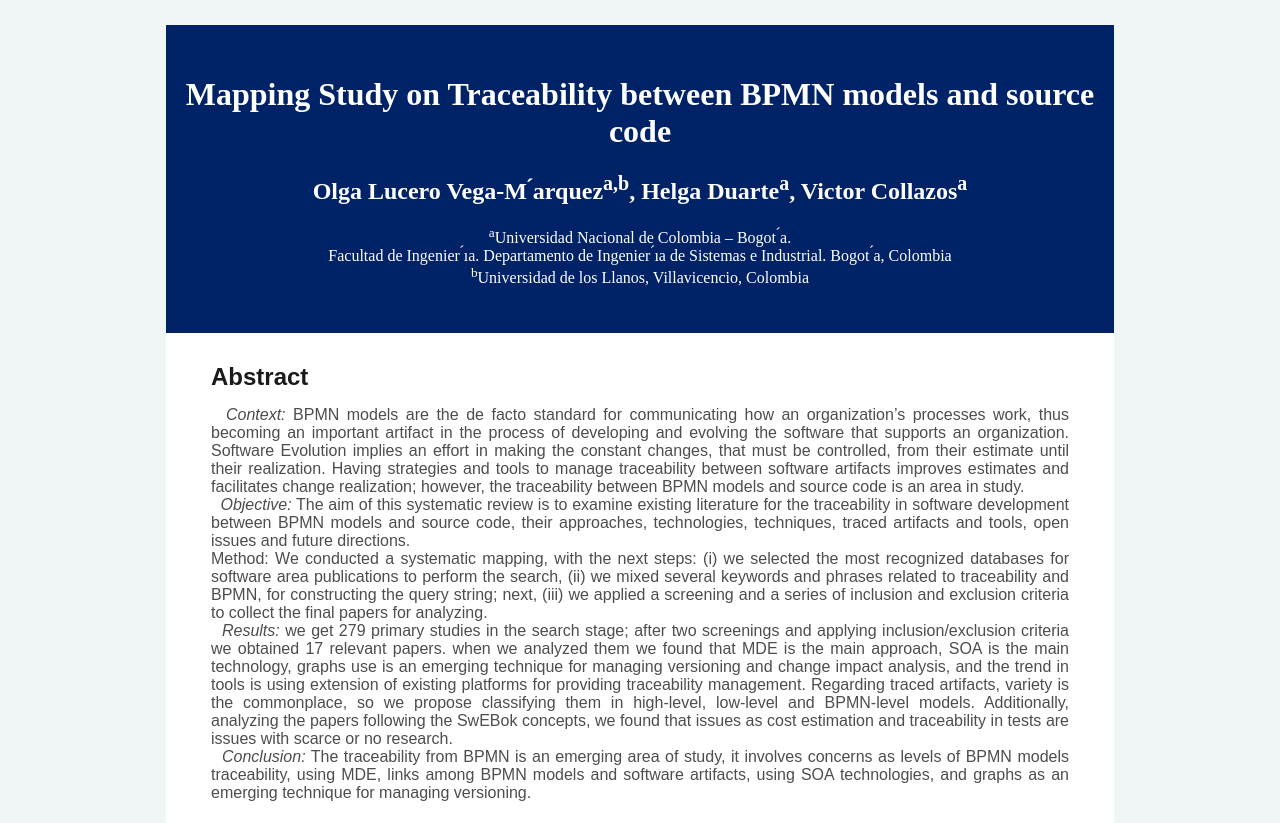
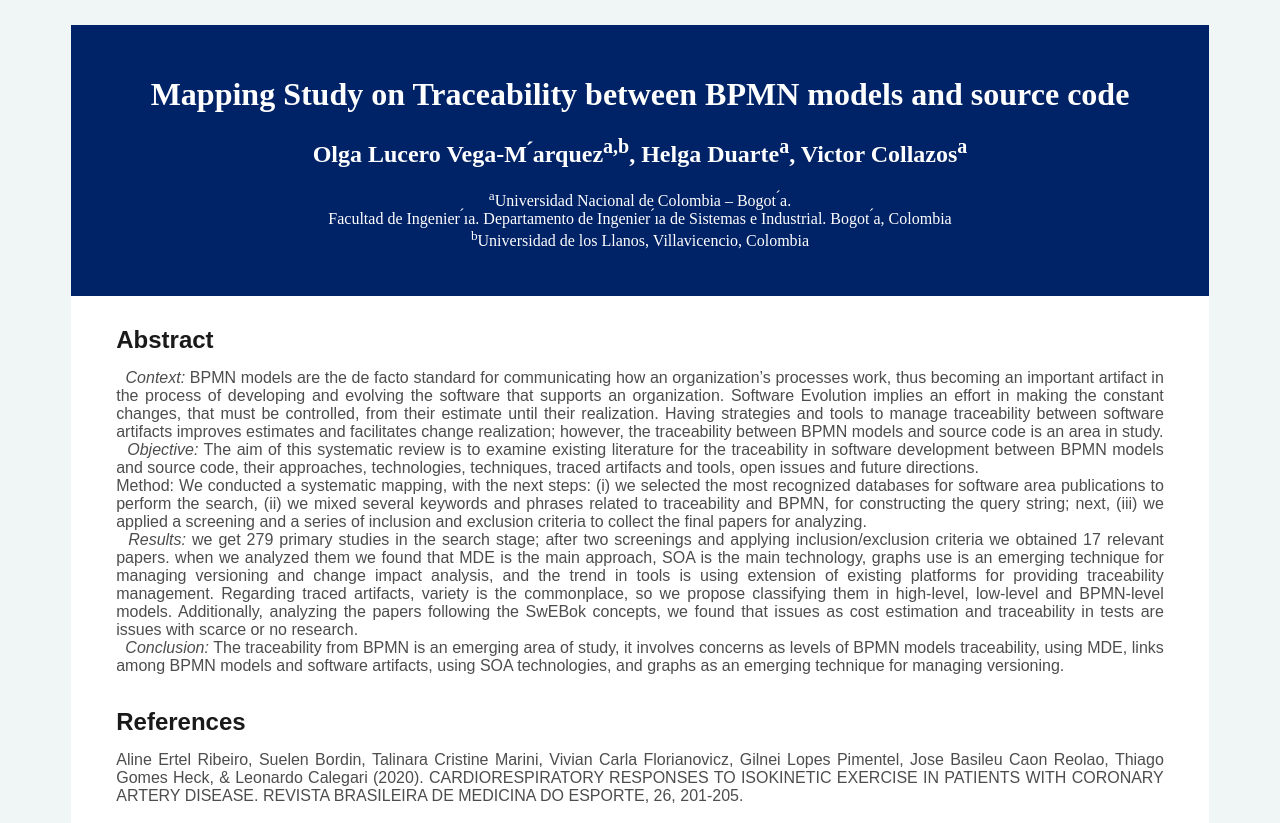
Before and after one commit to iamshehzadali/iamshehzadali.github.io, a plain HTML site: page index.html in a window 1280 px wide. Shown: the top 823 px of the page. Drawn offline with Linux system fonts and the light colour scheme.

Commit message:
Update index.html

```diff
--- a/index.html
+++ b/index.html
@@ -2,7 +2,7 @@
 <head></head>
 <body style="background:#f0f5f5;" >
 <div style="margin-top:25px; ">
-<div style="    width: 75%; margin: auto;background:#ffffff;">
+<div style="    width:90%; margin: auto;background:#ffffff;">
 <div style="  background-color:#002266;     padding: 30px 0px;    text-align: center;    color: white;">
 <h1 >
 Mapping Study on Traceability between BPMN models and source code
```
